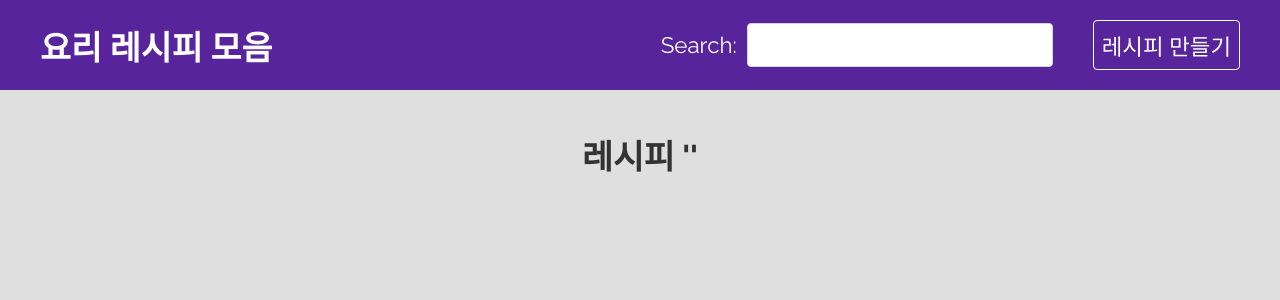
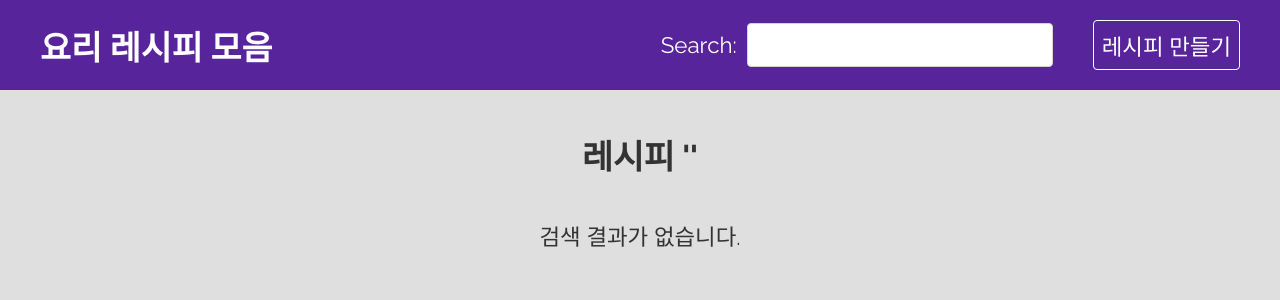
Before and after one commit to TaeHyeon47/cooking-recipe, a React (Create React App) app: page /search in a window 1280 px wide. Shown: the top 300 px of the page. Built offline with nearby package versions, Linux system fonts and the light colour scheme; data requests are answered from the project's data file.

Commit message:
검색 결과 없는 경우 분기문 추가

```diff
--- a/src/components/RecipeList.js
+++ b/src/components/RecipeList.js
@@ -4,6 +4,11 @@ import './RecipeList.css';
 import React from 'react';
 
 export default function RecipeList({ recipes }) {
+  if (recipes.length === 0) {
+    // return이 되는 순간 코드는 멈춘다.
+    return <div className='error'>검색 결과가 없습니다.</div>;
+  }
+
   return (
     // Home.js에 'data &&'의 분기분이 있기 때문에 별도로 recipes &&를 사용할 필요가 없다.
     <div className='recipe-list'>
```
